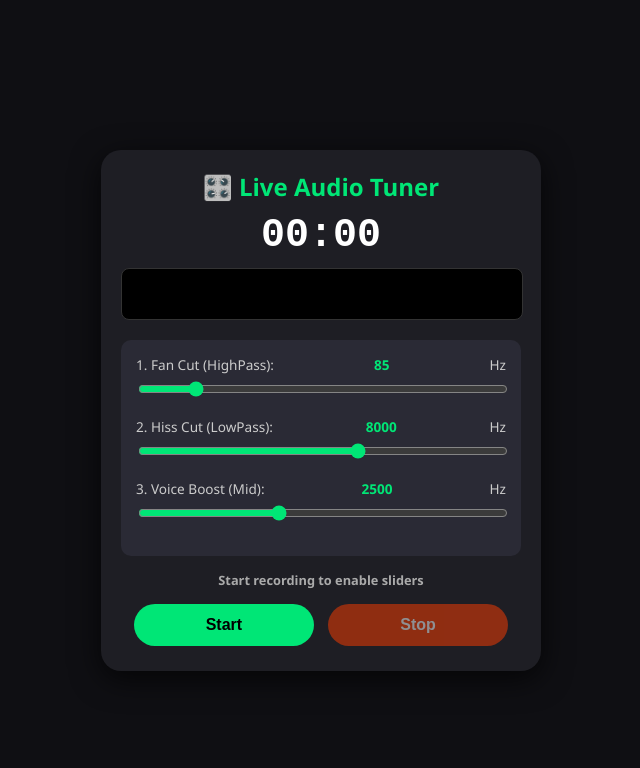
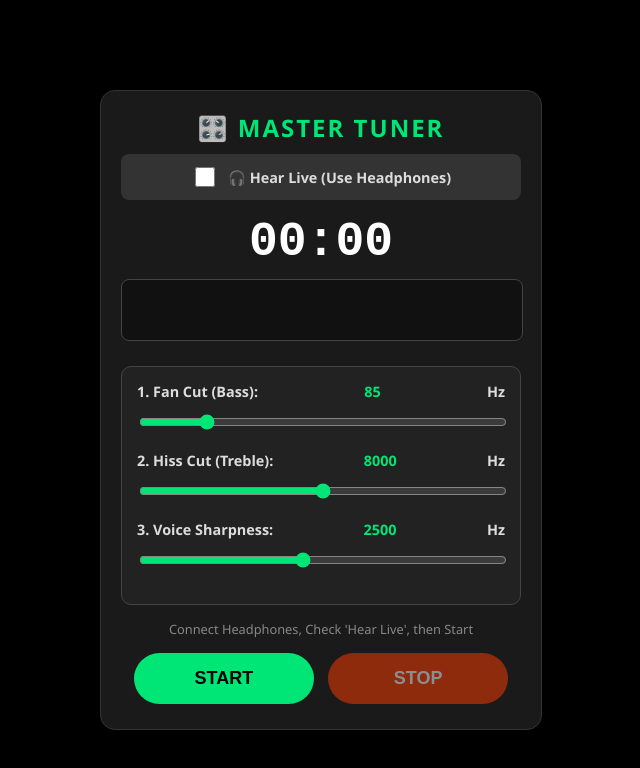
Before and after one commit to ashokpksaa/AI_Voice_Recorder, a plain HTML site: page index.html in a window 1280 px wide. Shown: the whole page, without its empty margins (319-959 px from the left). Drawn offline with Linux system fonts and the light colour scheme.

Commit message:
Update index.html

```diff
--- a/index.html
+++ b/index.html
@@ -3,60 +3,71 @@
 <head>
     <meta charset="UTF-8">
     <meta name="viewport" content="width=device-width, initial-scale=1.0">
-    <title>Pro Audio Controller</title>
+    <title>Ultimate Audio Tuner</title>
     <style>
-        body { font-family: 'Segoe UI', sans-serif; background: #0f0f13; color: white; display: flex; flex-direction: column; align-items: center; justify-content: center; min-height: 100vh; margin: 0; padding: 10px; }
-        .container { text-align: center; background: #1e1e24; padding: 20px; border-radius: 20px; width: 95%; max-width: 400px; box-shadow: 0 8px 30px rgba(0,0,0,0.7); }
+        body { font-family: 'Segoe UI', sans-serif; background: #000; color: white; display: flex; flex-direction: column; align-items: center; justify-content: center; min-height: 100vh; margin: 0; padding: 10px; }
+        .container { text-align: center; background: #1a1a1a; padding: 20px; border-radius: 15px; width: 95%; max-width: 400px; border: 1px solid #333; }
 
-        h2 { margin: 0 0 10px 0; color: #00e676; }
+        h2 { margin: 0 0 10px 0; color: #00e676; text-transform: uppercase; letter-spacing: 2px; }
 
-        #timer { font-size: 2.5rem; font-weight: bold; font-family: monospace; color: #fff; margin: 10px 0; }
-        canvas { width: 100%; height: 50px; background: #000; border-radius: 8px; margin-bottom: 15px; border: 1px solid #333; }
+        #timer { font-size: 3rem; font-weight: bold; font-family: monospace; color: #fff; margin: 10px 0; }
+        canvas { width: 100%; height: 60px; background: #111; border-radius: 8px; margin-bottom: 20px; border: 1px solid #444; }
 
-        /* SLIDERS SECTION */
-        .controls-area { text-align: left; background: #2a2a35; padding: 15px; border-radius: 10px; margin-bottom: 15px; }
-        .control-group { margin-bottom: 15px; }
-        label { display: flex; justify-content: space-between; font-size: 0.85rem; color: #ccc; margin-bottom: 5px; }
-        .value-display { color: #00e676; font-weight: bold; }
+        /* MONITOR SWITCH */
+        .monitor-box { background: #333; padding: 10px; border-radius: 8px; margin-bottom: 15px; display: flex; align-items: center; justify-content: center; gap: 10px; }
+        input[type=checkbox] { width: 20px; height: 20px; accent-color: #00e676; }
 
-        input[type=range] { width: 100%; cursor: pointer; accent-color: #00e676; }
+        /* SLIDERS */
+        .controls-area { text-align: left; background: #222; padding: 15px; border-radius: 10px; margin-bottom: 15px; border: 1px solid #444; }
+        .control-group { margin-bottom: 20px; }
+        label { display: flex; justify-content: space-between; font-size: 0.9rem; color: #ddd; margin-bottom: 8px; font-weight: bold; }
+        .value-display { color: #00e676; }
 
-        .status { font-size: 0.8rem; margin-bottom: 10px; font-weight: bold; color: #aaa; }
+        input[type=range] { width: 100%; cursor: pointer; accent-color: #00e676; height: 8px; }
 
-        button { padding: 12px; border: none; border-radius: 50px; font-size: 16px; font-weight: bold; cursor: pointer; margin: 5px; width: 45%; transition: 0.2s; }
+        .status { font-size: 0.8rem; margin-bottom: 10px; color: #888; }
+
+        button { padding: 15px; border: none; border-radius: 50px; font-size: 18px; font-weight: bold; cursor: pointer; margin: 5px; width: 45%; }
         #btnStart { background: #00e676; color: #000; }
         #btnStop { background: #ff3d00; color: white; opacity: 0.5; pointer-events: none; }
 
-        audio { width: 100%; margin-top: 10px; display: none; }
+        audio { width: 100%; margin-top: 15px; display: none; }
     </style>
 </head>
 <body>
     <div class="container">
-        <h2>🎛️ Live Audio Tuner</h2>
+        <h2>🎛️ Master Tuner</h2>
+
+        <div class="monitor-box">
+            <input type="checkbox" id="chkMonitor">
+            <label for="chkMonitor" style="margin:0; cursor:pointer;">🎧 Hear Live (Use Headphones)</label>
+        </div>
+
         <div id="timer">00:00</div>
         <canvas id="visualizer"></canvas>
 
         <div class="controls-area">
 
             <div class="control-group">
-                <label>1. Fan Cut (HighPass): <span id="valLow" class="value-display">85</span> Hz</label>
-                <input type="range" id="slLow" min="50" max="300" value="85">
+                <label>1. Fan Cut (Bass): <span id="valLow" class="value-display">85</span> Hz</label>
+                <input type="range" id="slLow" min="0" max="500" value="85">
             </div>
 
             <div class="control-group">
-                <label>2. Hiss Cut (LowPass): <span id="valHigh" class="value-display">8000</span> Hz</label>
-                <input type="range" id="slHigh" min="2000" max="12000" value="8000">
+                <label>2. Hiss Cut (Treble): <span id="valHigh" class="value-display">8000</span> Hz</label>
+                <input type="range" id="slHigh" min="1000" max="15000" value="8000">
             </div>
 
             <div class="control-group">
-                <label>3. Voice Boost (Mid): <span id="valMid" class="value-display">2500</span> Hz</label>
-                <input type="range" id="slMid" min="1000" max="5000" value="2500">
+                <label>3. Voice Sharpness: <span id="valMid" class="value-display">2500</span> Hz</label>
+                <input type="range" id="slMid" min="500" max="5000" value="2500">
             </div>
 
         </div>
-        <div class="status" id="status">Start recording to enable sliders</div>
-        <button id="btnStart">Start</button>
-        <button id="btnStop">Stop</button>
+
+        <div class="status" id="status">Connect Headphones, Check 'Hear Live', then Start</div>
+        <button id="btnStart">START</button>
+        <button id="btnStop">STOP</button>
         <audio id="audioPlayer" controls></audio>
     </div>
     <script src="main.js"></script>
```
